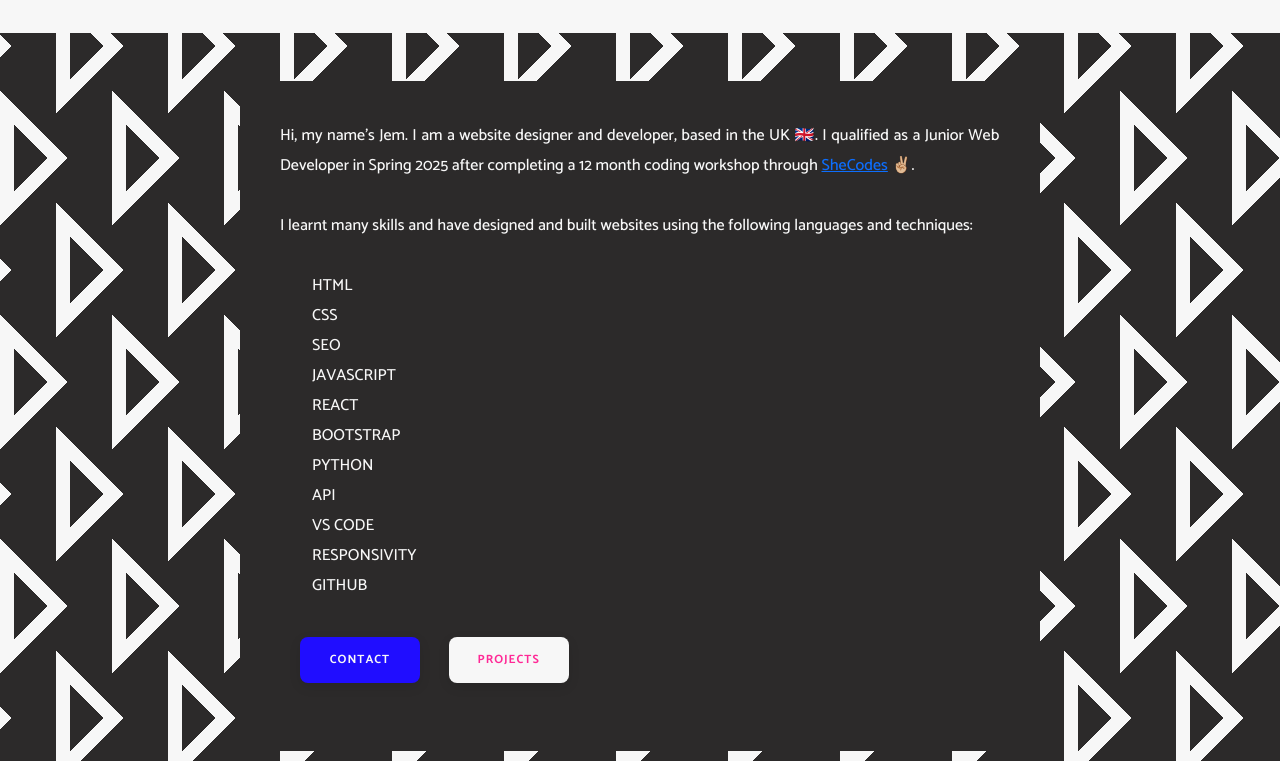
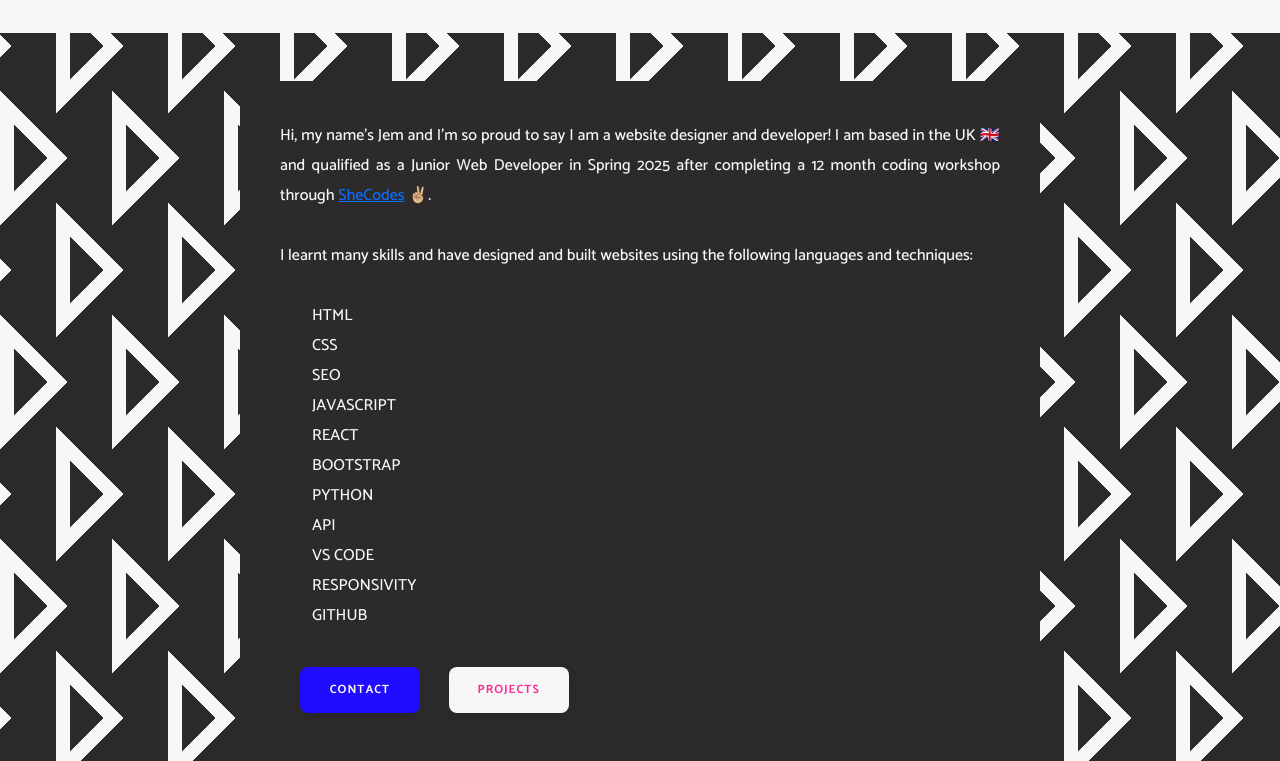
Before and after one commit to JemLBT/adesignjemnew, a plain HTML site: page index.html in a window 1280 px wide. Shown: the part 850-1611 px from the top of the page. Drawn offline with nearby package versions, Linux system fonts and the light colour scheme; a web font is replaced by a local one.

Commit message:
adjusted intro

```diff
--- a/index.html
+++ b/index.html
@@ -77,9 +77,10 @@
 
     <div class="about">
       <h4>
-        Hi, my name's Jem. I am a website designer and developer, based in the
-        UK 🇬🇧. I qualified as a Junior Web Developer in Spring 2025 after
-        completing a 12 month coding workshop through
+        Hi, my name's Jem and I'm so proud to say I am a website designer and
+        developer! I am based in the UK 🇬🇧 and qualified as a Junior Web
+        Developer in Spring 2025 after completing a 12 month coding workshop
+        through
         <a href="https://www.shecodes.io">SheCodes</a> ✌🏼. <br /><br />
 
         I learnt many skills and have designed and built websites using the
```
